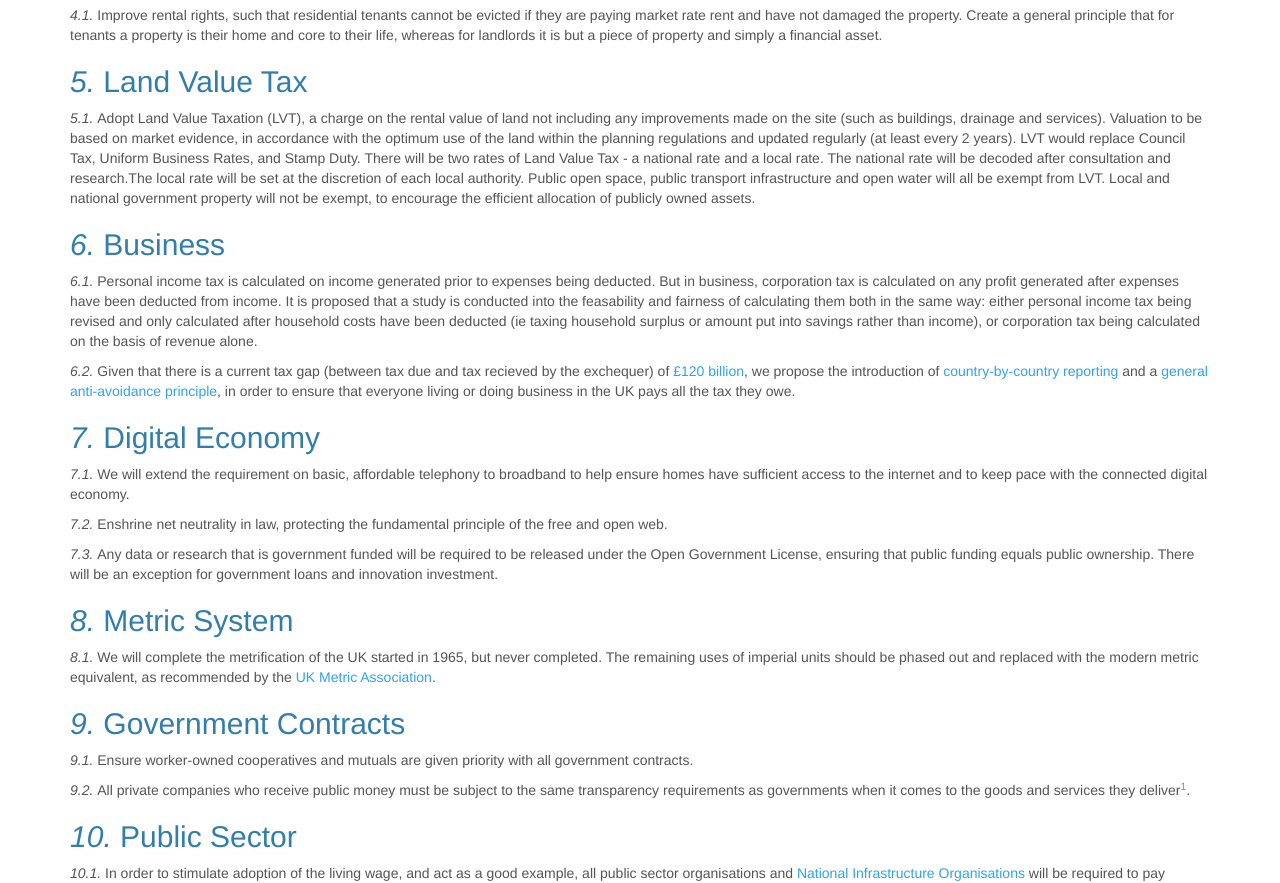
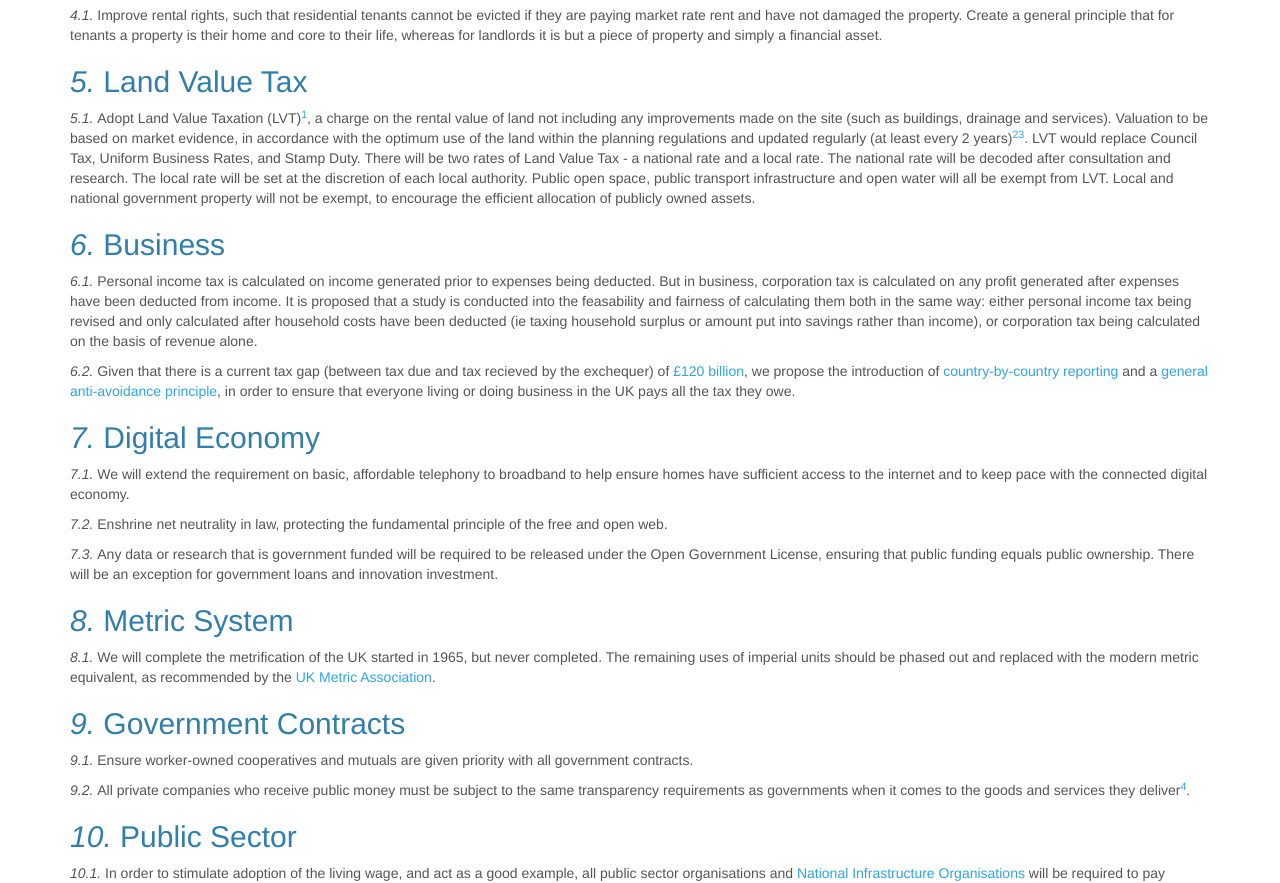
Before and after one commit to openpolitics/manifesto, a Jekyll site: the page built from manifesto/economy.md, in a window 1280 px wide and 1400 px high, scrolled down 647 px. Shown: the part 152-1035 px from the top of the window. Built offline with Jekyll 4.4.1, drawn with Linux system fonts in a browser that asks for light colours; some of the changed text lies outside the part shown.

Commit message:
Adds footnotes about LVT

```diff
--- a/manifesto/economy.md
+++ b/manifesto/economy.md
@@ -36,8 +36,7 @@ Improve rental rights, such that residential tenants cannot be evicted if they a
 
 ## Land Value Tax
 
-Adopt Land Value Taxation (LVT), a charge on the rental value of land not including any improvements made on the site (such
-as buildings, drainage and services). Valuation to be based on market evidence, in accordance with the optimum use of the land within the planning regulations and updated regularly (at least every 2 years). LVT would replace Council Tax,  Uniform Business Rates, and Stamp Duty. There will be two rates of Land Value Tax - a national rate and a local rate. The national rate will be decoded after consultation and research.The local rate will be set at the discretion of each local authority. Public open space, public transport infrastructure and open water will all be exempt from LVT. Local and national government property will not be exempt, to encourage the efficient allocation of publicly owned assets.
+Adopt Land Value Taxation (LVT)[^2], a charge on the rental value of land not including any improvements made on the site (such as buildings, drainage and services). Valuation to be based on market evidence, in accordance with the optimum use of the land within the planning regulations and updated regularly (at least every 2 years)[^3][^4]. LVT would replace Council Tax,  Uniform Business Rates, and Stamp Duty. There will be two rates of Land Value Tax - a national rate and a local rate. The national rate will be decoded after consultation and research. The local rate will be set at the discretion of each local authority. Public open space, public transport infrastructure and open water will all be exempt from LVT. Local and national government property will not be exempt, to encourage the efficient allocation of publicly owned assets.
 
 ## Business
 
@@ -80,6 +79,9 @@ We will instruct HM Treasury to produce a roadmap for the future of currency and
 The central bank will be required to consider the reduction of inequality (as measured by the GINI coefficient) when formulating monetary policy to balance its existing remit of maintaining price stability and inflation at 2%.
 
 [^1]: [Stop Secret Contracts](http://stopsecretcontracts.org/)
+[^2]: [Land Value Taxation Campaign - What is LVT?](http://www.landvaluetax.org/what-is-lvt/)
+[^3]: [A Land Value Tax for England](http://www.andywightman.com/docs/LVT_england_final.pdf)
+[^4]: [A Land Value Tax for Scotland](http://www.andywightman.com/docs/LVTREPORT.pdf)
 
 ## Land Ownership
 
```
